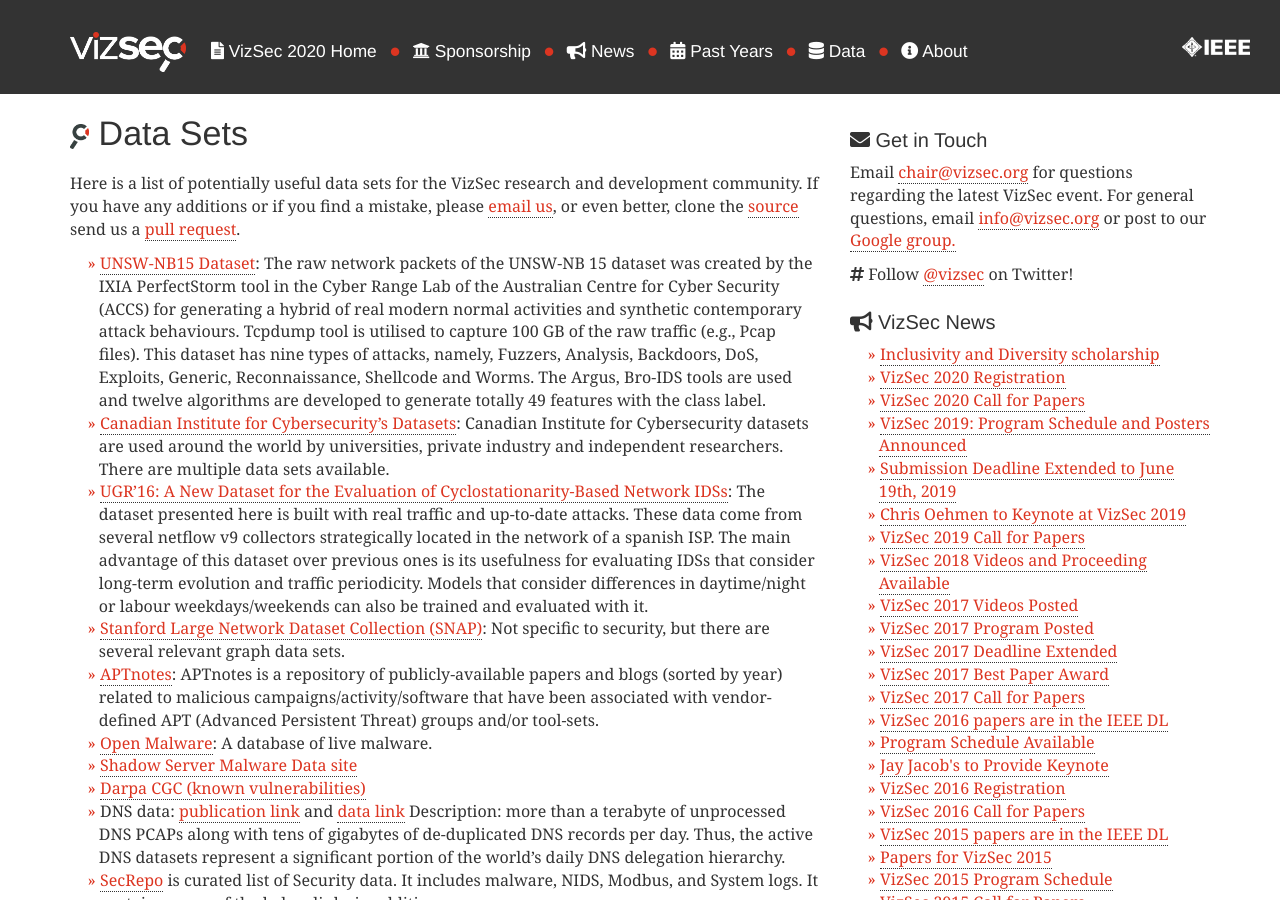
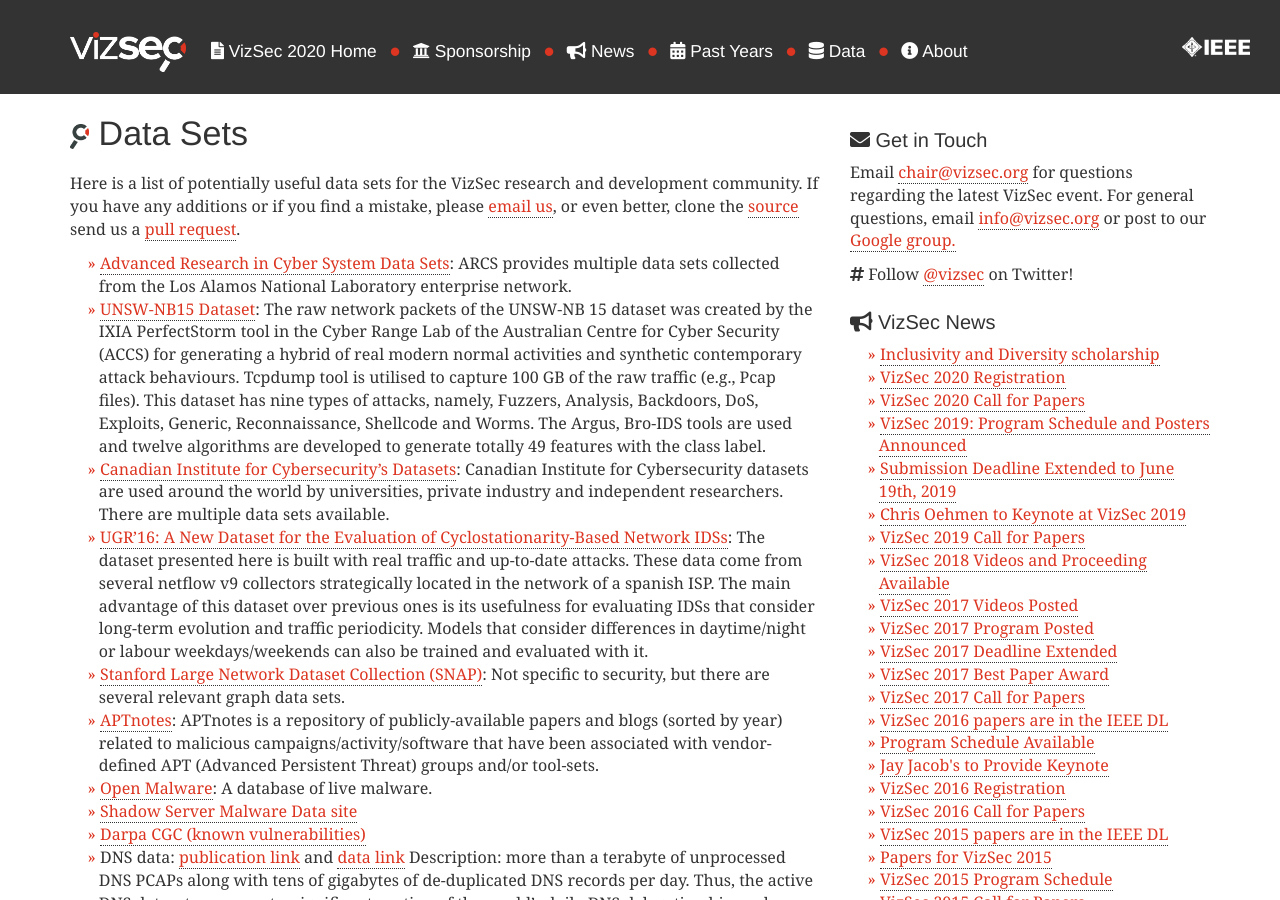
Before and after one commit to vizsec/vizsec.github.io, a Jekyll site: the page built from data/index.md, in a window 1280 px wide and 900 px high. Built offline with Jekyll 4.4.1, drawn with Linux system fonts in a browser that asks for light colours; nearby versions of some CDN libraries.

Commit message:
updated data sets to include Advanced Research in Cyber System data

```diff
--- a/data/index.md
+++ b/data/index.md
@@ -5,6 +5,7 @@
 
 Here is a list of potentially useful data sets for the VizSec research and development community. If you have any additions or if you find a mistake, please [email us](info@vizsec.org), or even better, clone the [source](https://github.com/vizsec/vizsec.github.io) send us a [pull request](https://help.github.com/articles/about-pull-requests/).
 
+* [Advanced Research in Cyber System Data Sets](https://csr.lanl.gov/data/): ARCS provides multiple data sets collected from the Los Alamos National Laboratory enterprise network.
 * [UNSW-NB15 Dataset](https://www.unsw.adfa.edu.au/unsw-canberra-cyber/cybersecurity/ADFA-NB15-Datasets/): The raw network packets of the UNSW-NB 15 dataset was created by the IXIA PerfectStorm tool in the Cyber Range Lab of the Australian Centre for Cyber Security (ACCS) for generating a hybrid of real modern normal activities and synthetic contemporary attack behaviours. Tcpdump tool is utilised to capture 100 GB of the raw traffic (e.g., Pcap files). This dataset has nine types of attacks, namely, Fuzzers, Analysis, Backdoors, DoS, Exploits, Generic, Reconnaissance, Shellcode and Worms. The Argus, Bro-IDS tools are used and twelve algorithms are developed to generate totally 49 features with the class label.
 * [Canadian Institute for Cybersecurity's Datasets](https://www.unb.ca/cic/datasets/index.html): Canadian Institute for Cybersecurity datasets are used around the world by universities, private industry and independent researchers. There are multiple data sets available.
 * [UGR'16: A New Dataset for the Evaluation of Cyclostationarity-Based Network IDSs](https://nesg.ugr.es/nesg-ugr16): The dataset presented here is built with real traffic and up-to-date attacks. These data come from several netflow v9 collectors strategically located in the network of a spanish ISP. The main advantage of this dataset over previous ones is its usefulness for evaluating IDSs that consider long-term evolution and traffic periodicity. Models that consider differences in daytime/night or labour weekdays/weekends can also be trained and evaluated with it.
```
